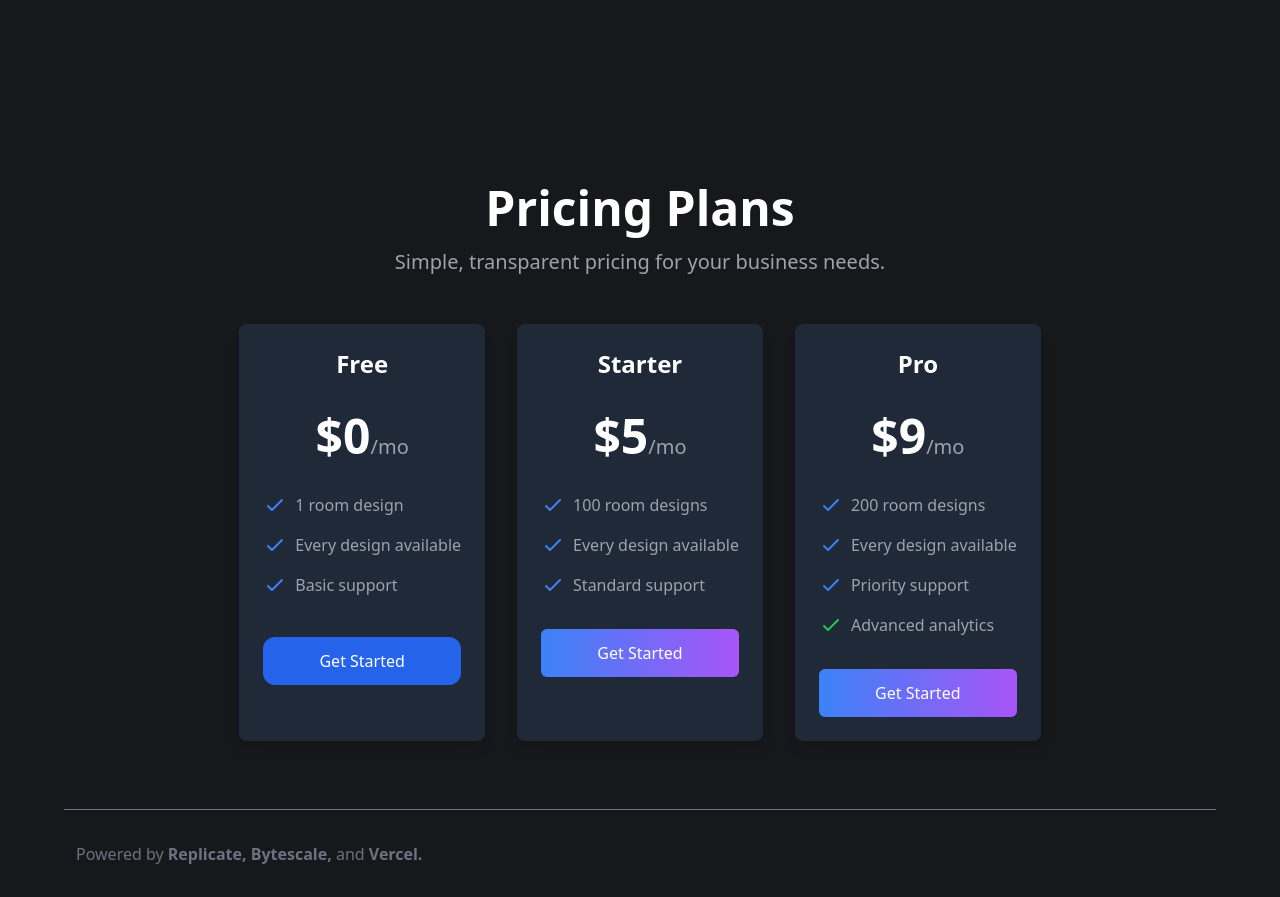
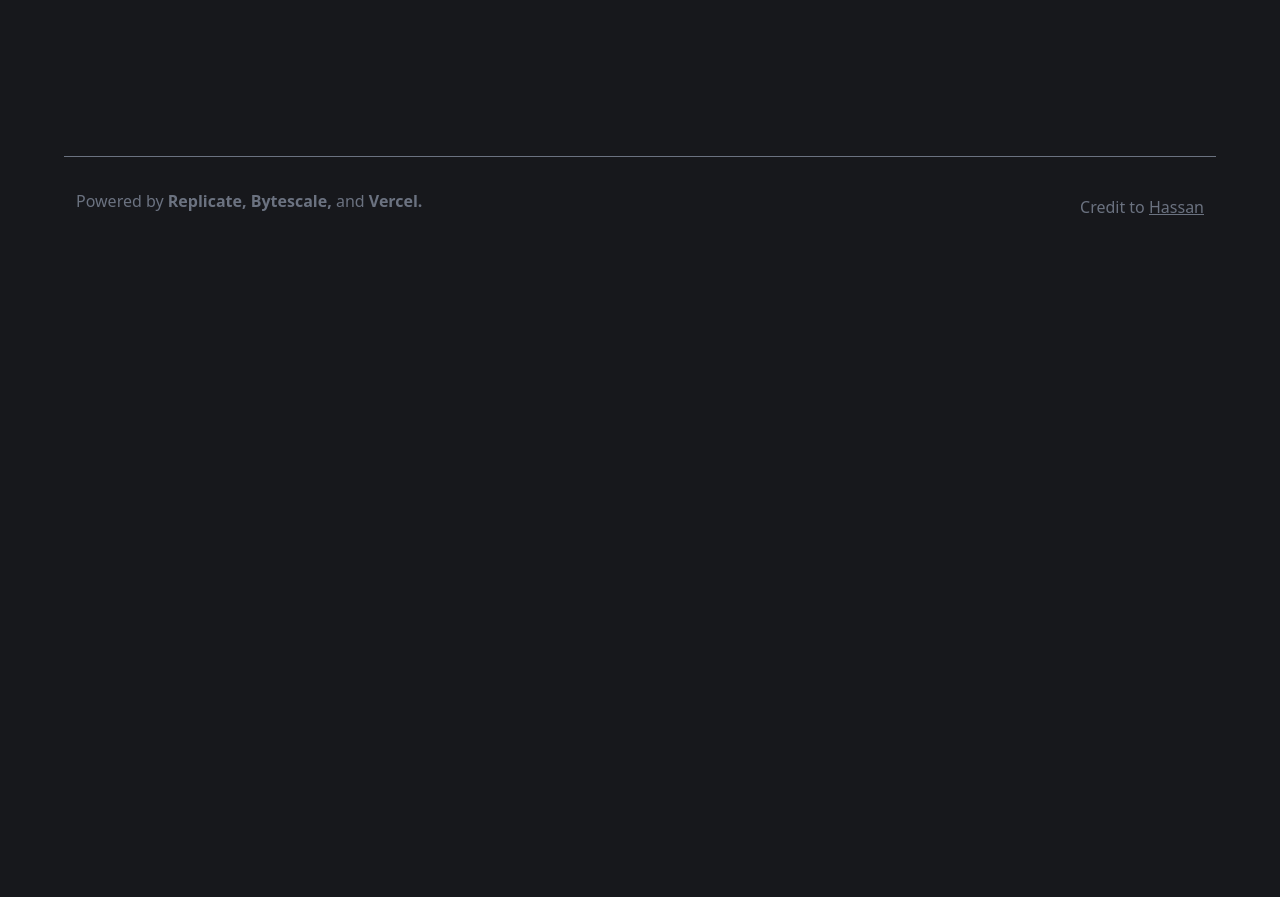
Before and after one commit to maci-kb24/InteriorGPT, a Next.js app: page / in a window 1280 px wide. Shown: the part 2600-3497 px from the top of the page. After the commit the page ends 2844 px from the top, so only its background shows below. Built offline with nearby package versions, Linux system fonts and the light colour scheme.

Commit message:
edit the pricing and credit the author

```diff
--- a/app/page.tsx
+++ b/app/page.tsx
@@ -115,7 +115,7 @@ export default function HomePage() {
             </div>
           </div>
         </div>
-        <div className=" pricing max-w-7xl mx-auto px-4 sm:px-6 lg:px-8 py-12 ">
+        {/* <div className=" pricing max-w-7xl mx-auto px-4 sm:px-6 lg:px-8 py-12 ">
           <div className="text-center mb-12">
             <h2 className="text-4xl font-extrabold text-white sm:text-5xl">
               Pricing Plans
@@ -125,7 +125,6 @@ export default function HomePage() {
             </p>
           </div>
           <div className="grid grid-cols-1 gap-8 sm:grid-cols-2 lg:grid-cols-3">
-            {/* Free Plan */}
             <div className="bg-gray-800 rounded-lg shadow-lg p-6 transform hover:scale-105 transition duration-300">
               <div className="mb-8">
                 <h3 className="text-2xl font-semibold text-white">Free</h3>
@@ -194,7 +193,6 @@ export default function HomePage() {
                 Get Started
               </Link>
             </div>
-            {/* Starter Plan */}
             <div className="bg-gray-800 rounded-lg shadow-lg p-6 transform hover:scale-105 transition duration-300">
               <div className="mb-8">
                 <h3 className="text-2xl font-semibold text-white">Starter</h3>
@@ -264,7 +262,6 @@ export default function HomePage() {
                 Get Started
               </a>
             </div>
-            {/* Pro Plan */}
             <div className="bg-gray-800 rounded-lg shadow-lg p-6 transform hover:scale-105 transition duration-300">
               <div className="mb-8">
                 <h3 className="text-2xl font-semibold text-white">Pro</h3>
@@ -351,7 +348,7 @@ export default function HomePage() {
               </a>
             </div>
           </div>
-        </div>
+        </div> */}
       </main>
       <Footer />
     </div>
--- a/components/Footer.tsx
+++ b/components/Footer.tsx
@@ -31,6 +31,9 @@ export default function Footer() {
           Vercel.
         </a>
       </div>
+      <div>
+        <p className="text-gray-500">Credit to <Link href="https://twitter.com/nutlope" className="underline">Hassan</Link></p>
+      </div>
     </footer>
   );
 }
```
